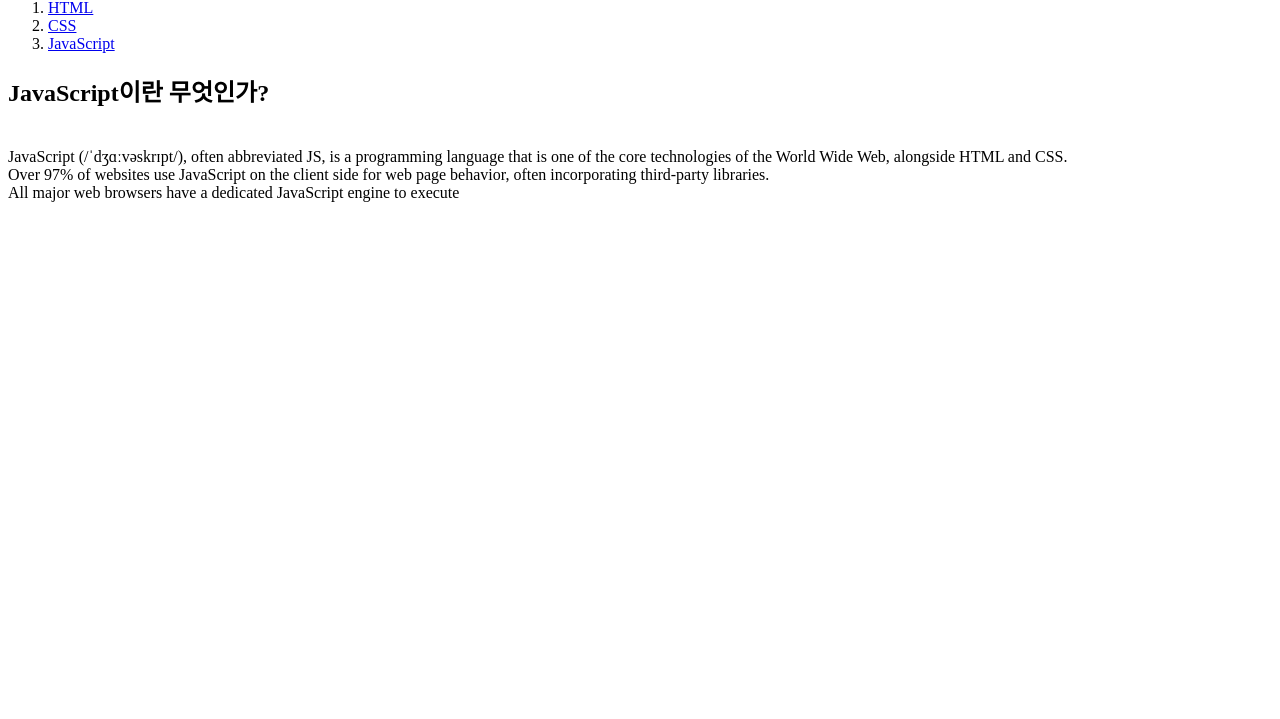
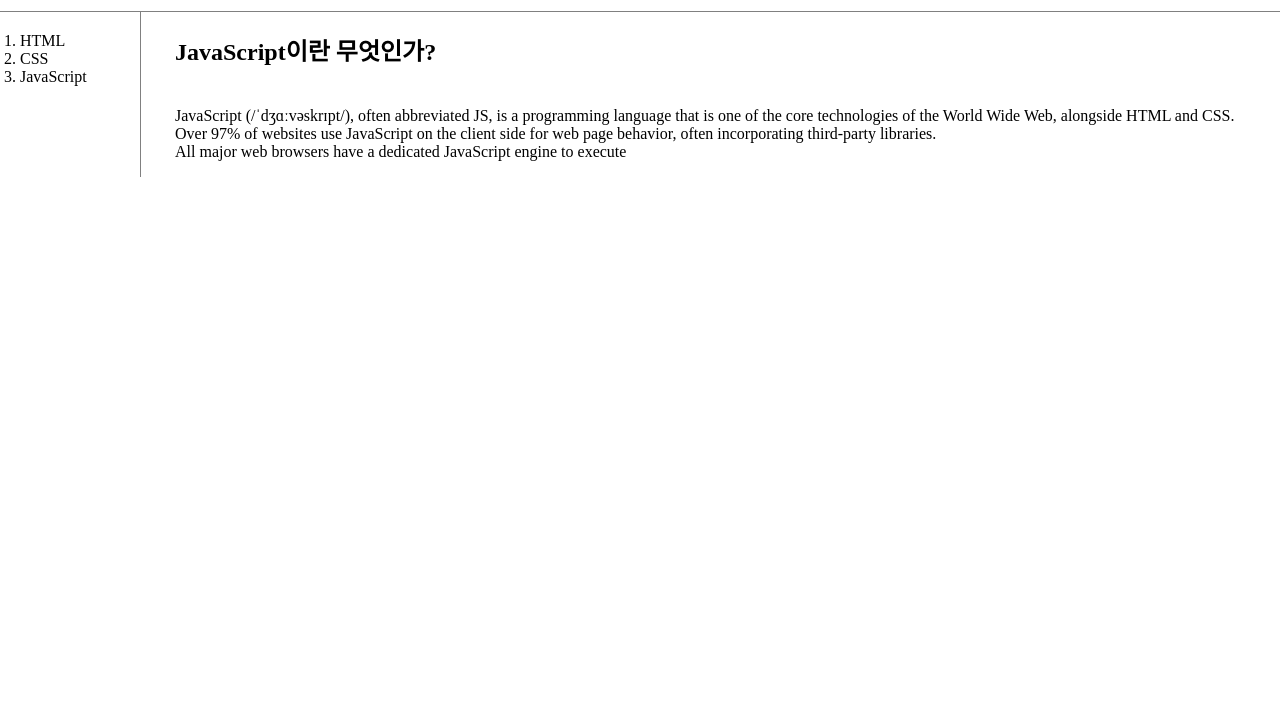
Before and after one commit to mojjang/my, a plain HTML site: page 3.html in a window 1280 px wide. Shown: the part 81-800 px from the top of the page. Drawn offline with Linux system fonts and the light colour scheme; a script that the page names is missing.

Commit message:
Update 3.html

```diff
--- a/3.html
+++ b/3.html
@@ -16,11 +16,15 @@
         </script>
         <meta charset="UTF-8">
         <title>임호성</title>
+
+        <link rel="stylesheet" href="style.css" />
     </head>
     <body>
         <h1>
             <a href="index.html">WEB</a>
         </h1>
+
+        <div id="grid">
             <ol>
                 <li>
                     <a href="1.html">HTML</a>
@@ -33,6 +37,7 @@
                 </li>
             </ol>
 
+            <div id="article">
                 <h2>JavaScript이란 무엇인가?</h2>
 
                 <p style="margin-top: 40px;">JavaScript (/ˈdʒɑːvəskrɪpt/), often abbreviated JS,
@@ -42,6 +47,8 @@
                     often incorporating third-party libraries.<br>
                     All major web browsers have a dedicated JavaScript engine to execute
                 </p>
+            </div>
+        </div>
 
         <p>
             <div id="disqus_thread"></div>
```
Lines whose indentation alone changed are shown as unchanged.
